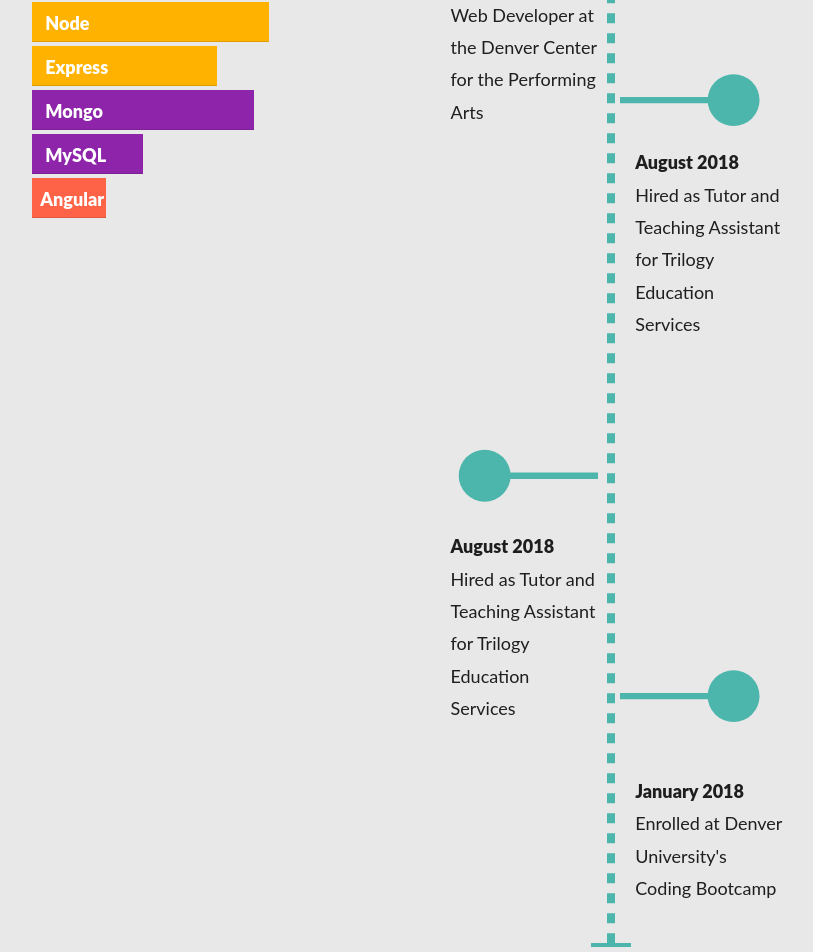
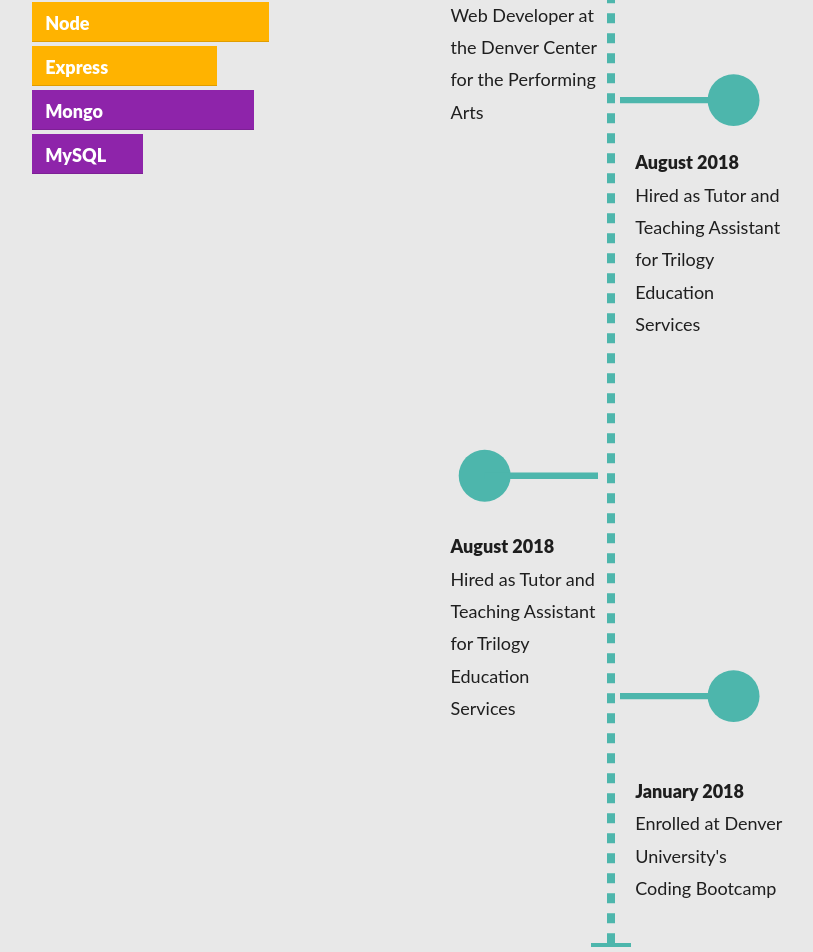
Before and after one commit to jackmidoglover/bug-free-potato, a React (Create React App) app in the folder client/: page / in a window 1280 px wide. Shown: the part 1502-2454 px from the top of the page, without its empty margins (227-1040 px from the left). Built offline with nearby package versions, Linux system fonts and the light colour scheme.

Commit message:
minor updates to the skill graph

```diff
--- a/client/src/components/SkillGraph/SkillGraph.jsx
+++ b/client/src/components/SkillGraph/SkillGraph.jsx
@@ -50,11 +50,6 @@ const SkillGraph = () => {
                                         <span className="skill-label">MySQL</span>
                                         </td>
                                     </tr>
-                                    <tr className="skill" id="s10">
-                                        <td className="percentage">
-                                        <span className="skill-label">Angular</span>
-                                        </td>
-                                    </tr>
                                 </tbody>
                             </table>
                         </div>
--- a/client/src/pages/Home.css
+++ b/client/src/pages/Home.css
@@ -58,7 +58,7 @@
 #skill-graph #s3 {
     background-color: tomato;
     top: 88px;
-    width: 88%;
+    width: 73%;
 }
 
 #skill-graph #s4 {
@@ -97,12 +97,6 @@
     width: 30%;
 }
 
-#skill-graph #s10 {
-    background-color: tomato;
-    top: 396px;
-    width: 20%;
-    padding-left: 0;
-}
 
 .time-box {
     position: relative;
```
